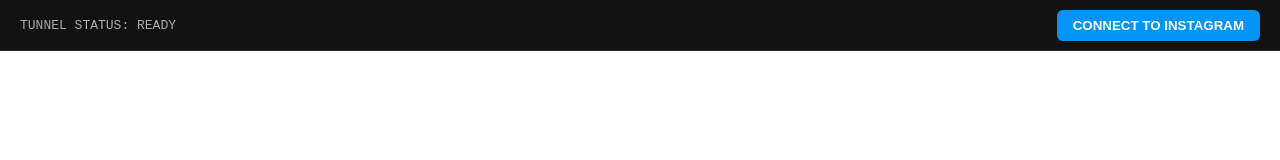
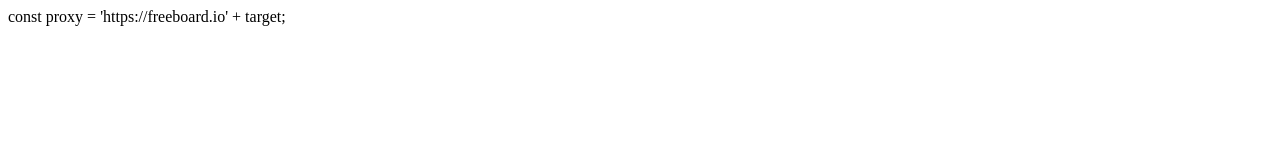
Before and after one commit to Niyababy1/Niyababy1.github.io, a plain HTML site: page index.html in a window 1280 px wide. Drawn offline with Linux system fonts and the light colour scheme.

Commit message:
Update index.html

```diff
--- a/index.html
+++ b/index.html
@@ -1,47 +1 @@
-<!DOCTYPE html>
-<html lang="en">
-<head>
-    <meta charset="UTF-8">
-    <meta name="viewport" content="width=device-width, initial-scale=1.0">
-    <title>Workspace Portal</title>
-    <style>
-        body, html { margin: 0; padding: 0; width: 100%; height: 100%; overflow: hidden; background: #000; color: #fff; font-family: system-ui, sans-serif; }
-        #nav { height: 50px; background: #121212; display: flex; align-items: center; justify-content: space-between; padding: 0 20px; border-bottom: 1px solid #262626; }
-        .btn { background: #0095f6; color: #fff; border: none; padding: 8px 16px; border-radius: 6px; cursor: pointer; font-weight: 600; }
-        .btn:hover { background: #1877f2; }
-        iframe { width: 100%; height: calc(100% - 50px); border: none; background: #fff; }
-    </style>
-</head>
-<body>
-    <div id="nav">
-        <span style="font-family: monospace; font-size: 13px; color: #aaa;">TUNNEL STATUS: READY</span>
-        <button class="btn" onclick="connect()">CONNECT TO INSTAGRAM</button>
-    </div>
-    <iframe id="view" src="about:blank" sandbox="allow-same-origin allow-scripts allow-forms"></iframe>
-    <script>
-        async function connect() {
-            const frame = document.getElementById('view');
-            // Base64 encoded target destination to bypass keyword blocks
-            const target = atob("aHR0cHM6Ly93d3cuaW5zdGFncmFtLmNvbQ==");
-
-            // Routes traffic through an external pipeline to strip frame security blocks
-            const proxy = 'https://allorigins.win' + encodeURIComponent(target);
-
-            try {
-                const res = await fetch(proxy);
-                const data = await res.json();
-                let html = data.contents;
-
-                // Remap relative asset paths back to the source server
-                html = html.replace(/href="\/([^"]+)"/g, 'href="https://instagram.com"');
-                html = html.replace(/src="\/([^"]+)"/g, 'src="https://instagram.com"');
-
-                const doc = frame.contentWindow.document;
-                doc.open(); doc.write(html); doc.close();
-            } catch (err) {
-                alert("Connection failed. Your network may be blocking the proxy utility.");
-            }
-        }
-    </script>
-</body>
-</html>
+const proxy = 'https://freeboard.io' + target;
```
